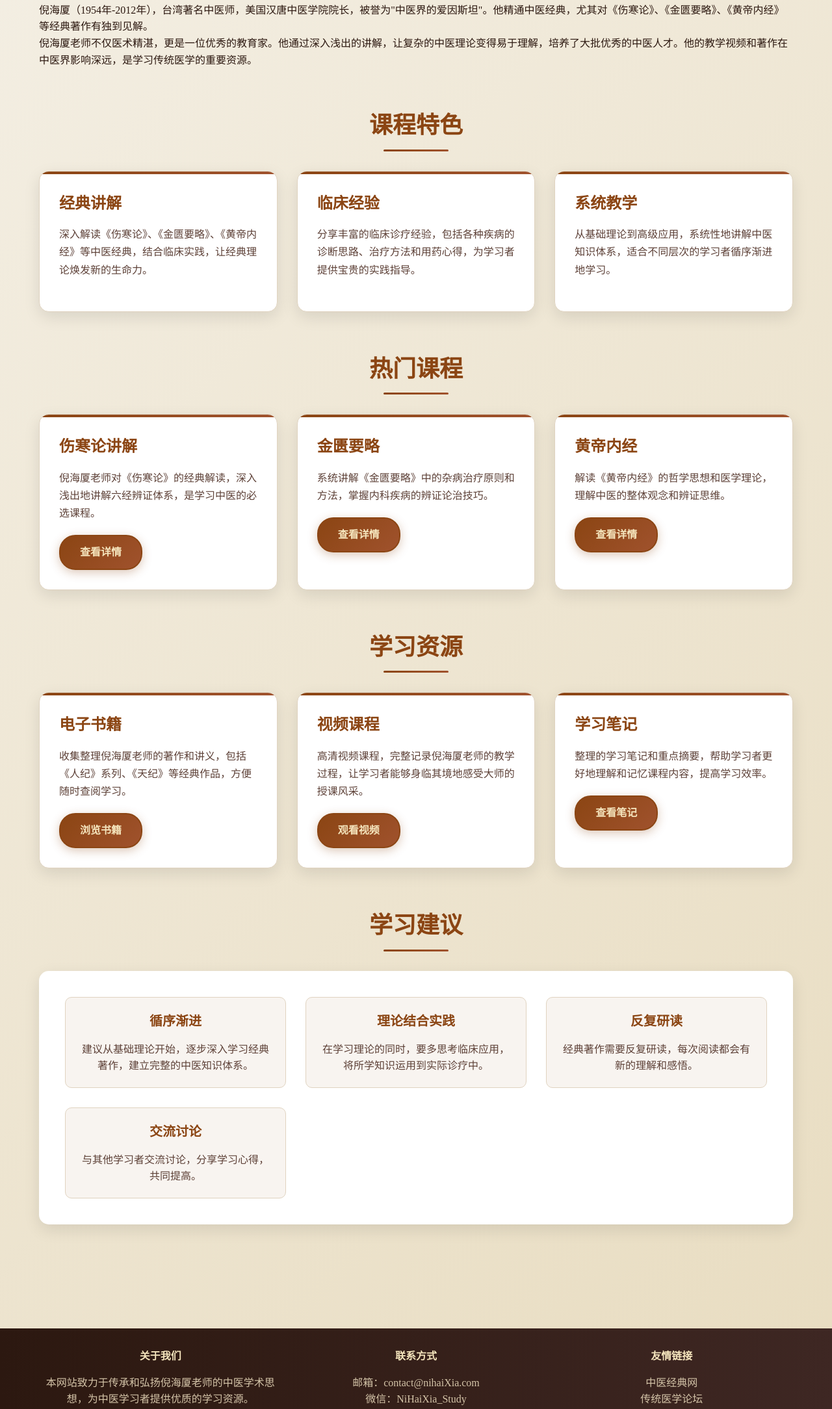
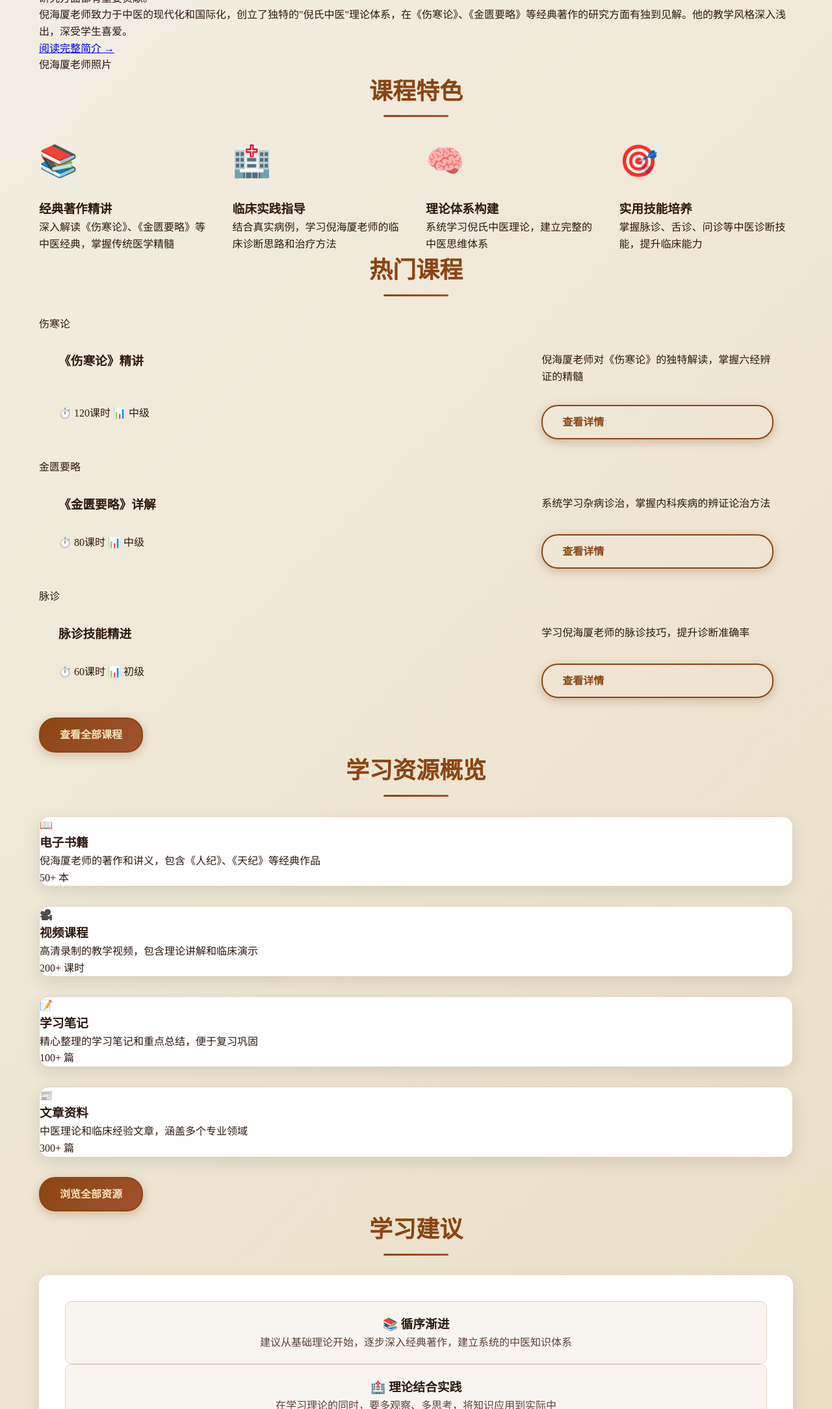
Before and after one commit to youxunzhang/nihaixia.online, a plain HTML site: page index.html in a window 1280 px wide. Shown: the part 632-2800 px from the top of the page at 65% size. Drawn offline with Linux system fonts and the light colour scheme; files that its build step writes are made by us from their sources.

Commit message:
Add files via upload

```diff
--- a/index.html
+++ b/index.html
@@ -1,176 +1,258 @@
 <!DOCTYPE html>
 <html lang="zh-CN">
 <head>
+    <meta charset="UTF-8">
+    <meta name="viewport" content="width=device-width, initial-scale=1.0">
+    <title>倪海厦中医传承网站 - 传承千年医学智慧</title>
+    <meta name="description" content="倪海厦中医传承网站，致力于传承和弘扬倪海厦老师的中医学术思想，提供优质的中医学习资源">
+    <link rel="stylesheet" href="css/style.css">
 <!-- Google tag (gtag.js) -->
-<script async src="https://www.googletagmanager.com/gtag/js?id=G-0467NW9E93"></script>
+<script async src="https://www.googletagmanager.com/gtag/js?id=G-8RK1N1YLD9"></script>
 <script>
   window.dataLayer = window.dataLayer || [];
   function gtag(){dataLayer.push(arguments);}
   gtag('js', new Date());
 
-  gtag('config', 'G-0467NW9E93');
+  gtag('config', 'G-8RK1N1YLD9');
 </script>
+
 <script async src="https://pagead2.googlesyndication.com/pagead/js/adsbygoogle.js?client=ca-pub-8794607118520437"
      crossorigin="anonymous"></script>
-    <meta charset="UTF-8">
-    <meta name="viewport" content="width=device-width, initial-scale=1.0">
+
 <meta name="google-adsense-account" content="ca-pub-8794607118520437">
-    <title>倪海厦中医传承 - 传统医学智慧分享平台</title>
-    <meta name="description" content="倪海厦中医传承网站，分享倪海厦老师的中医课程、经典讲解和医学资料，传承传统医学智慧。">
-    <meta name="keywords" content="倪海厦,中医,传统医学,伤寒论,金匮要略,黄帝内经,中医课程">
-    <link rel="stylesheet" href="style.css">
-    <link rel="icon" href="images/favicon.ico" type="image/x-icon">
 </head>
 <body>
-    <!-- 页眉 -->
-    <header>
-        <div class="container">
-            <div class="header-content">
-                <div class="logo">倪海厦中医传承</div>
-                <nav>
-                    <ul>
-                        <li><a href="index.html" class="active">首页</a></li>
-                        <li><a href="courses.html">课程</a></li>
-                        <li><a href="resources.html">资料</a></li>
-                        <li><a href="news.html">资讯</a></li>
-                        <li><a href="about.html">关于</a></li>
+    <!-- 导航栏 -->
+    <nav class="navbar">
+        <div class="nav-container">
+            <div class="nav-logo">
+                <h1>倪海厦中医传承</h1>
+            </div>
+            <ul class="nav-menu">
+                <li class="nav-item">
+                    <a href="index.html" class="nav-link active">首页</a>
+                </li>
+                <li class="nav-item">
+                    <a href="courses.html" class="nav-link">课程学习</a>
+                </li>
+                <li class="nav-item">
+                    <a href="resources.html" class="nav-link">学习资料</a>
+                </li>
+                <li class="nav-item">
+                    <a href="news.html" class="nav-link">资讯动态</a>
+                </li>
+                <li class="nav-item">
+                    <a href="about.html" class="nav-link">关于我们</a>
+                </li>
             </ul>
-                </nav>
+            <div class="hamburger">
+                <span class="bar"></span>
+                <span class="bar"></span>
+                <span class="bar"></span>
             </div>
         </div>
-    </header>
+    </nav>
 
     <!-- 主要内容 -->
     <main>
-        <div class="container">
         <!-- 英雄区域 -->
-            <section class="hero fade-in-up">
-                <h1>传承千年医学智慧</h1>
-                <p>倪海厦老师以其深厚的医学造诣和独特的教学方式，将传统中医的精髓传承给后人。本网站致力于分享倪海厦老师的经典课程和珍贵资料，让更多人了解和学习传统医学的博大精深。</p>
+        <section class="hero">
+            <div class="hero-content">
+                <h1 class="hero-title">传承千年医学智慧</h1>
+                <p class="hero-subtitle">弘扬倪海厦老师中医学术思想，为中医学习者提供优质资源</p>
                 <div class="hero-buttons">
-                    <a href="courses.html" class="btn">开始学习</a>
-                    <a href="resources.html" class="btn">浏览资料</a>
+                    <a href="courses.html" class="btn btn-primary">开始学习</a>
+                    <a href="about.html" class="btn btn-secondary">了解更多</a>
+                </div>
             </div>
         </section>
 
-            <!-- 倪海厦简介 -->
-            <section class="content-section">
-                <h2 class="section-title">倪海厦简介</h2>
-                <div class="intro-content fade-in-up">
+        <!-- 倪海厦老师简介 -->
+        <section class="intro-section">
+            <div class="container">
+                <h2 class="section-title">倪海厦老师简介</h2>
+                <div class="intro-content">
                     <div class="intro-text">
-                        <p>倪海厦（1954年-2012年），台湾著名中医师，美国汉唐中医学院院长，被誉为"中医界的爱因斯坦"。他精通中医经典，尤其对《伤寒论》、《金匮要略》、《黄帝内经》等经典著作有独到见解。</p>
-                        <p>倪海厦老师不仅医术精湛，更是一位优秀的教育家。他通过深入浅出的讲解，让复杂的中医理论变得易于理解，培养了大批优秀的中医人才。他的教学视频和著作在中医界影响深远，是学习传统医学的重要资源。</p>
+                        <p>倪海厦（1954年-2012年），台湾著名中医师，美国汉唐中医学院院长，被誉为"中医界的爱因斯坦"。他精通中医经典，临床经验丰富，在中医教育、临床实践和理论研究方面都有重要贡献。</p>
+                        <p>倪海厦老师致力于中医的现代化和国际化，创立了独特的"倪氏中医"理论体系，在《伤寒论》、《金匮要略》等经典著作的研究方面有独到见解。他的教学风格深入浅出，深受学生喜爱。</p>
+                        <a href="articles/ni-haixia-intro.html" class="read-more">阅读完整简介 →</a>
+                    </div>
+                    <div class="intro-image">
+                        <div class="image-placeholder">
+                            <span>倪海厦老师照片</span>
+                        </div>
+                    </div>
                 </div>
             </div>
         </section>
 
         <!-- 课程特色 -->
-            <section class="content-section">
+        <section class="features-section">
+            <div class="container">
                 <h2 class="section-title">课程特色</h2>
-                <div class="cards-grid">
-                    <div class="card fade-in-up">
-                        <h3>经典讲解</h3>
-                        <p>深入解读《伤寒论》、《金匮要略》、《黄帝内经》等中医经典，结合临床实践，让经典理论焕发新的生命力。</p>
+                <div class="features-grid">
+                    <div class="feature-card">
+                        <div class="feature-icon">📚</div>
+                        <h3>经典著作精讲</h3>
+                        <p>深入解读《伤寒论》、《金匮要略》等中医经典，掌握传统医学精髓</p>
                     </div>
-                    <div class="card fade-in-up">
-                        <h3>临床经验</h3>
-                        <p>分享丰富的临床诊疗经验，包括各种疾病的诊断思路、治疗方法和用药心得，为学习者提供宝贵的实践指导。</p>
+                    <div class="feature-card">
+                        <div class="feature-icon">🏥</div>
+                        <h3>临床实践指导</h3>
+                        <p>结合真实病例，学习倪海厦老师的临床诊断思路和治疗方法</p>
                     </div>
-                    <div class="card fade-in-up">
-                        <h3>系统教学</h3>
-                        <p>从基础理论到高级应用，系统性地讲解中医知识体系，适合不同层次的学习者循序渐进地学习。</p>
+                    <div class="feature-card">
+                        <div class="feature-icon">🧠</div>
+                        <h3>理论体系构建</h3>
+                        <p>系统学习倪氏中医理论，建立完整的中医思维体系</p>
+                    </div>
+                    <div class="feature-card">
+                        <div class="feature-icon">🎯</div>
+                        <h3>实用技能培养</h3>
+                        <p>掌握脉诊、舌诊、问诊等中医诊断技能，提升临床能力</p>
+                    </div>
                 </div>
             </div>
         </section>
 
         <!-- 热门课程 -->
-            <section class="content-section">
+        <section class="courses-section">
+            <div class="container">
                 <h2 class="section-title">热门课程</h2>
-                <div class="cards-grid">
-                    <div class="card fade-in-up">
-                        <h3>伤寒论讲解</h3>
-                        <p>倪海厦老师对《伤寒论》的经典解读，深入浅出地讲解六经辨证体系，是学习中医的必选课程。</p>
-                        <a href="courses.html#shanghan" class="btn">查看详情</a>
+                <div class="courses-grid">
+                    <div class="course-card">
+                        <div class="course-image">
+                            <div class="image-placeholder">伤寒论</div>
                         </div>
-                    <div class="card fade-in-up">
-                        <h3>金匮要略</h3>
-                        <p>系统讲解《金匮要略》中的杂病治疗原则和方法，掌握内科疾病的辨证论治技巧。</p>
-                        <a href="courses.html#jingui" class="btn">查看详情</a>
+                        <div class="course-content">
+                            <h3>《伤寒论》精讲</h3>
+                            <p>倪海厦老师对《伤寒论》的独特解读，掌握六经辨证的精髓</p>
+                            <div class="course-meta">
+                                <span class="duration">⏱️ 120课时</span>
+                                <span class="level">📊 中级</span>
                             </div>
-                    <div class="card fade-in-up">
-                        <h3>黄帝内经</h3>
-                        <p>解读《黄帝内经》的哲学思想和医学理论，理解中医的整体观念和辨证思维。</p>
-                        <a href="courses.html#huangdi" class="btn">查看详情</a>
+                            <a href="courses.html#伤寒论" class="btn btn-outline">查看详情</a>
+                        </div>
+                    </div>
+                    <div class="course-card">
+                        <div class="course-image">
+                            <div class="image-placeholder">金匮要略</div>
+                        </div>
+                        <div class="course-content">
+                            <h3>《金匮要略》详解</h3>
+                            <p>系统学习杂病诊治，掌握内科疾病的辨证论治方法</p>
+                            <div class="course-meta">
+                                <span class="duration">⏱️ 80课时</span>
+                                <span class="level">📊 中级</span>
+                            </div>
+                            <a href="courses.html#金匮要略" class="btn btn-outline">查看详情</a>
+                        </div>
+                    </div>
+                    <div class="course-card">
+                        <div class="course-image">
+                            <div class="image-placeholder">脉诊</div>
+                        </div>
+                        <div class="course-content">
+                            <h3>脉诊技能精进</h3>
+                            <p>学习倪海厦老师的脉诊技巧，提升诊断准确率</p>
+                            <div class="course-meta">
+                                <span class="duration">⏱️ 60课时</span>
+                                <span class="level">📊 初级</span>
+                            </div>
+                            <a href="courses.html#脉诊" class="btn btn-outline">查看详情</a>
+                        </div>
+                    </div>
+                </div>
+                <div class="text-center">
+                    <a href="courses.html" class="btn btn-primary">查看全部课程</a>
                 </div>
             </div>
         </section>
 
-            <!-- 学习资源 -->
-            <section class="content-section">
-                <h2 class="section-title">学习资源</h2>
-                <div class="cards-grid">
-                    <div class="card fade-in-up">
+        <!-- 学习资源概览 -->
+        <section class="resources-section">
+            <div class="container">
+                <h2 class="section-title">学习资源概览</h2>
+                <div class="resources-grid">
+                    <div class="resource-item">
+                        <div class="resource-icon">📖</div>
                         <h3>电子书籍</h3>
-                        <p>收集整理倪海厦老师的著作和讲义，包括《人纪》系列、《天纪》等经典作品，方便随时查阅学习。</p>
-                        <a href="resources.html#books" class="btn">浏览书籍</a>
+                        <p>倪海厦老师的著作和讲义，包含《人纪》、《天纪》等经典作品</p>
+                        <span class="count">50+ 本</span>
                     </div>
-                    <div class="card fade-in-up">
+                    <div class="resource-item">
+                        <div class="resource-icon">🎥</div>
                         <h3>视频课程</h3>
-                        <p>高清视频课程，完整记录倪海厦老师的教学过程，让学习者能够身临其境地感受大师的授课风采。</p>
-                        <a href="resources.html#videos" class="btn">观看视频</a>
+                        <p>高清录制的教学视频，包含理论讲解和临床演示</p>
+                        <span class="count">200+ 课时</span>
                     </div>
-                    <div class="card fade-in-up">
+                    <div class="resource-item">
+                        <div class="resource-icon">📝</div>
                         <h3>学习笔记</h3>
-                        <p>整理的学习笔记和重点摘要，帮助学习者更好地理解和记忆课程内容，提高学习效率。</p>
-                        <a href="resources.html#notes" class="btn">查看笔记</a>
+                        <p>精心整理的学习笔记和重点总结，便于复习巩固</p>
+                        <span class="count">100+ 篇</span>
+                    </div>
+                    <div class="resource-item">
+                        <div class="resource-icon">📰</div>
+                        <h3>文章资料</h3>
+                        <p>中医理论和临床经验文章，涵盖多个专业领域</p>
+                        <span class="count">300+ 篇</span>
+                    </div>
+                </div>
+                <div class="text-center">
+                    <a href="resources.html" class="btn btn-primary">浏览全部资源</a>
                 </div>
             </div>
         </section>
 
         <!-- 学习建议 -->
-            <section class="content-section">
+        <section class="advice-section">
+            <div class="container">
                 <h2 class="section-title">学习建议</h2>
-                <div class="advice-content fade-in-up">
-                    <div class="advice-grid">
+                <div class="advice-content">
                     <div class="advice-item">
-                            <h4>循序渐进</h4>
-                            <p>建议从基础理论开始，逐步深入学习经典著作，建立完整的中医知识体系。</p>
+                        <h3>📚 循序渐进</h3>
+                        <p>建议从基础理论开始，逐步深入经典著作，建立系统的中医知识体系</p>
                     </div>
                     <div class="advice-item">
-                            <h4>理论结合实践</h4>
-                            <p>在学习理论的同时，要多思考临床应用，将所学知识运用到实际诊疗中。</p>
+                        <h3>🏥 理论结合实践</h3>
+                        <p>在学习理论的同时，要多观察、多思考，将知识应用到实际中</p>
                     </div>
                     <div class="advice-item">
-                            <h4>反复研读</h4>
-                            <p>经典著作需要反复研读，每次阅读都会有新的理解和感悟。</p>
+                        <h3>🤔 独立思考</h3>
+                        <p>学习倪海厦老师的思维方式，培养独立思考和判断能力</p>
                     </div>
                     <div class="advice-item">
-                            <h4>交流讨论</h4>
-                            <p>与其他学习者交流讨论，分享学习心得，共同提高。</p>
+                        <h3>📖 反复研读</h3>
+                        <p>经典著作需要反复研读，每次都会有新的理解和收获</p>
                     </div>
                 </div>
             </div>
         </section>
-        </div>
     </main>
 
     <!-- 页脚 -->
-    <footer>
+    <footer class="footer">
         <div class="container">
             <div class="footer-content">
                 <div class="footer-section">
-                    <h4>关于我们</h4>
-                    <p>本网站致力于传承和弘扬倪海厦老师的中医学术思想，为中医学习者提供优质的学习资源。</p>
+                    <h3>倪海厦中医传承</h3>
+                    <p>传承千年医学智慧，弘扬传统中医文化</p>
                 </div>
                 <div class="footer-section">
-                    <h4>联系方式</h4>
-                    <p>邮箱：contact@nihaiXia.com</p>
-                    <p>微信：NiHaiXia_Study</p>
+                    <h3>快速链接</h3>
+                    <ul>
+                        <li><a href="courses.html">课程学习</a></li>
+                        <li><a href="resources.html">学习资料</a></li>
+                        <li><a href="news.html">资讯动态</a></li>
+                        <li><a href="about.html">关于我们</a></li>
+                    </ul>
                 </div>
                 <div class="footer-section">
-                    <h4>友情链接</h4>
-                    <p><a href="#">中医经典网</a></p>
-                    <p><a href="#">传统医学论坛</a></p>
+                    <h3>联系方式</h3>
+                    <p>📧 contact@nihaiXia.com</p>
+                    <p>💬 微信：NiHaiXia_Study</p>
+                    <p>👥 QQ群：123456789</p>
                 </div>
             </div>
             <div class="footer-bottom">
@@ -179,7 +261,9 @@
         </div>
     </footer>
 
-    <!-- JavaScript -->
-    <script src="main.js"></script>
+    <!-- 返回顶部按钮 -->
+    <button id="back-to-top" class="back-to-top">↑</button>
+
+    <script src="js/main.js"></script>
 </body>
 </html>
```
Lines whose indentation alone changed are shown as unchanged.
